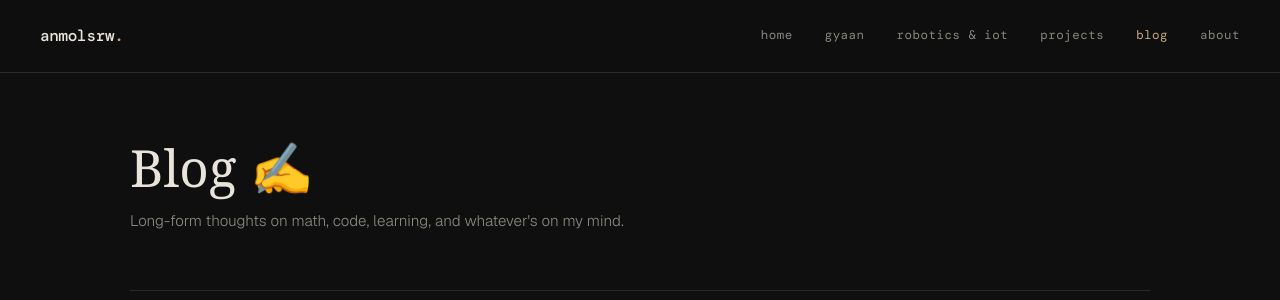
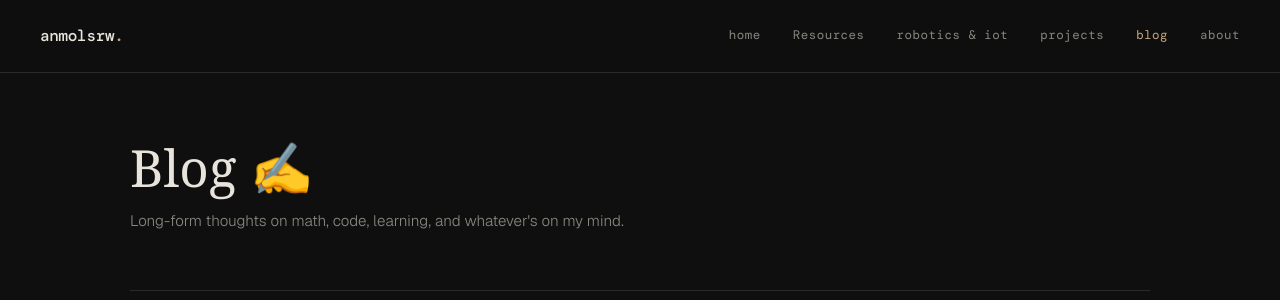
Before and after one commit to anmolsriwastava/anmolsrw, a Flask app: page /blog in a window 1280 px wide. Shown: the top 300 px of the page. Run offline with Flask 3, Linux system fonts and the light colour scheme; some web fonts are replaced.

Commit message:
Update base.html

```diff
--- a/templates/base.html
+++ b/templates/base.html
@@ -17,7 +17,7 @@
     <a href="/" class="logo">anmolsrw<span class="logo-dot">.</span></a>
     <nav class="main-nav">
       <a href="/" class="{{ 'active' if request.path == '/' }}">home</a>
-      <a href="/gyaan" class="{{ 'active' if '/gyaan' in request.path or '/class' in request.path }}">gyaan</a>
+      <a href="/Resources" class="{{ 'active' if '/Resources' in request.path or '/class' in request.path }}">Resources</a>
       <a href="/iot" class="{{ 'active' if '/iot' in request.path }}">robotics & iot</a>
       <a href="/projects" class="{{ 'active' if '/projects' in request.path }}">projects</a>
       <a href="/blog" class="{{ 'active' if '/blog' in request.path }}">blog</a>
```
